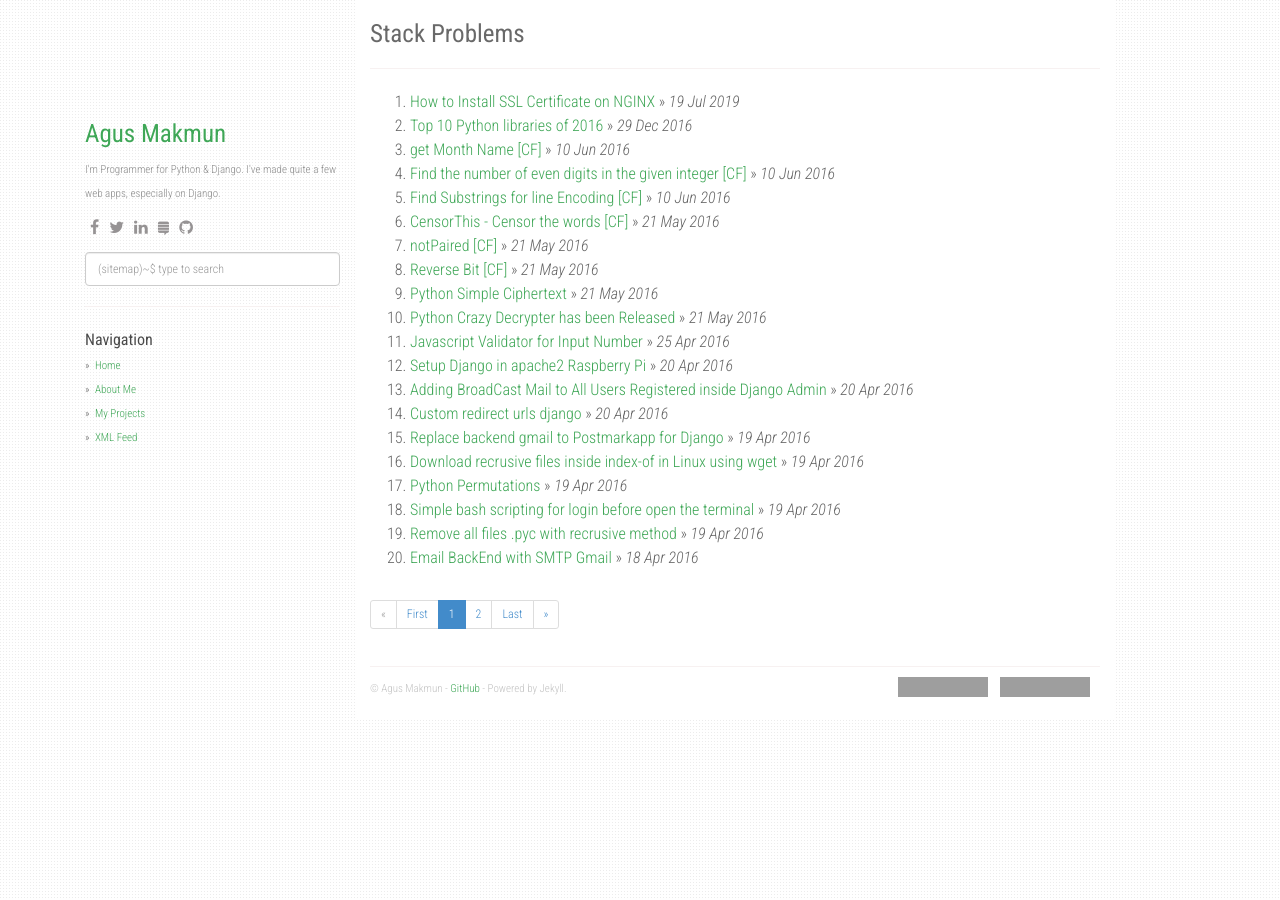
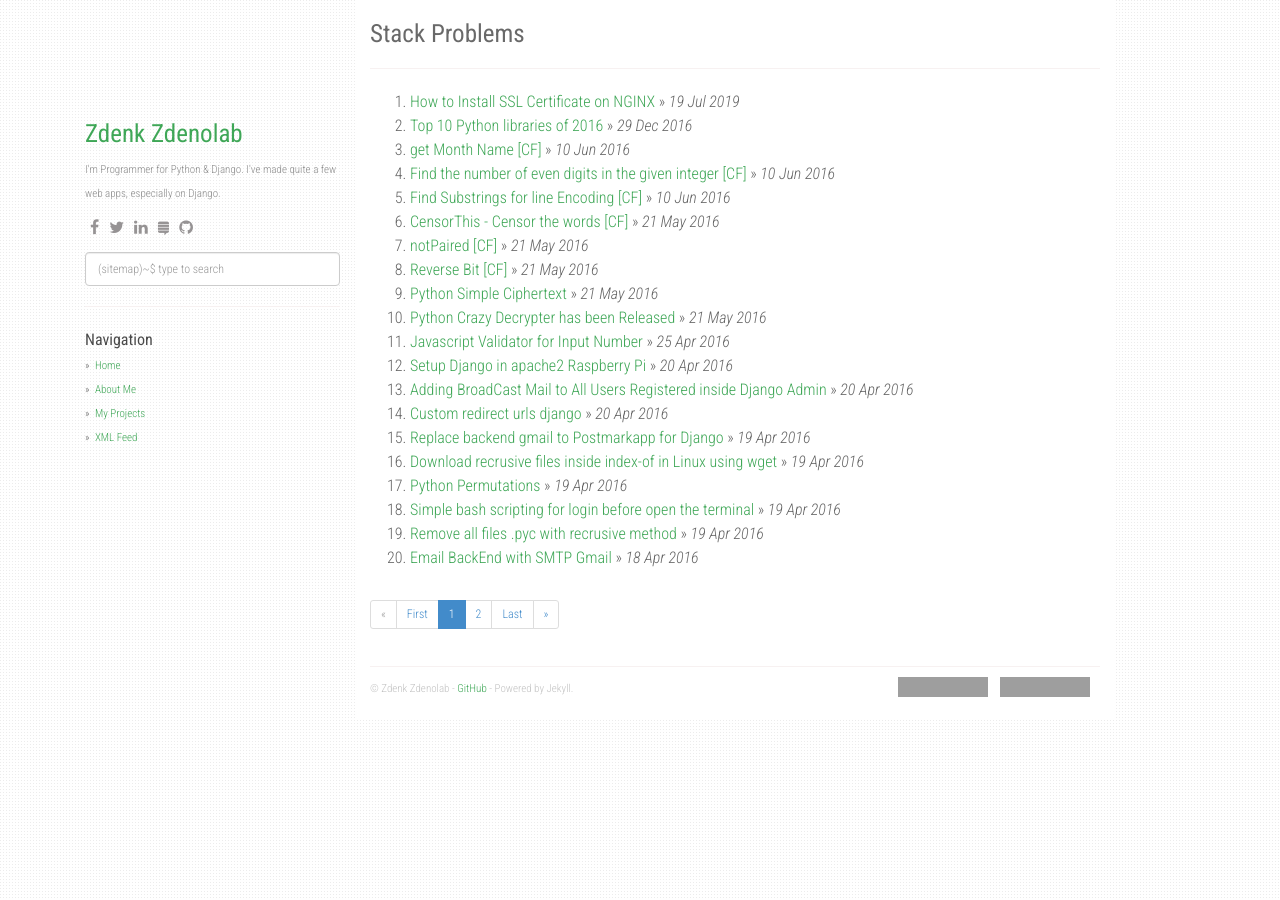
Before and after one commit to agusmakmun/agusmakmun.github.io, a Jekyll site: the page built from index.html, in a window 1280 px wide. Built offline with Jekyll 4.4.1, drawn with Linux system fonts in a browser that asks for light colours; nearby versions of some CDN libraries; the list of posts is cut into pages by our own code; grey boxes are pictures that could not be loaded.

Commit message:
Update _config.yml

```diff
--- a/_config.yml
+++ b/_config.yml
@@ -1,6 +1,6 @@
 title: Stack Problems
 description: My Personal Stack Problems
-author: Agus Makmun
+author: Zdenk Zdenolab
 github: https://github.com/agusmakmun
 about: I'm Programmer for Python & Django. I've made quite a few web apps, especially on Django.
 disqus_shortname: stackproblems
```
